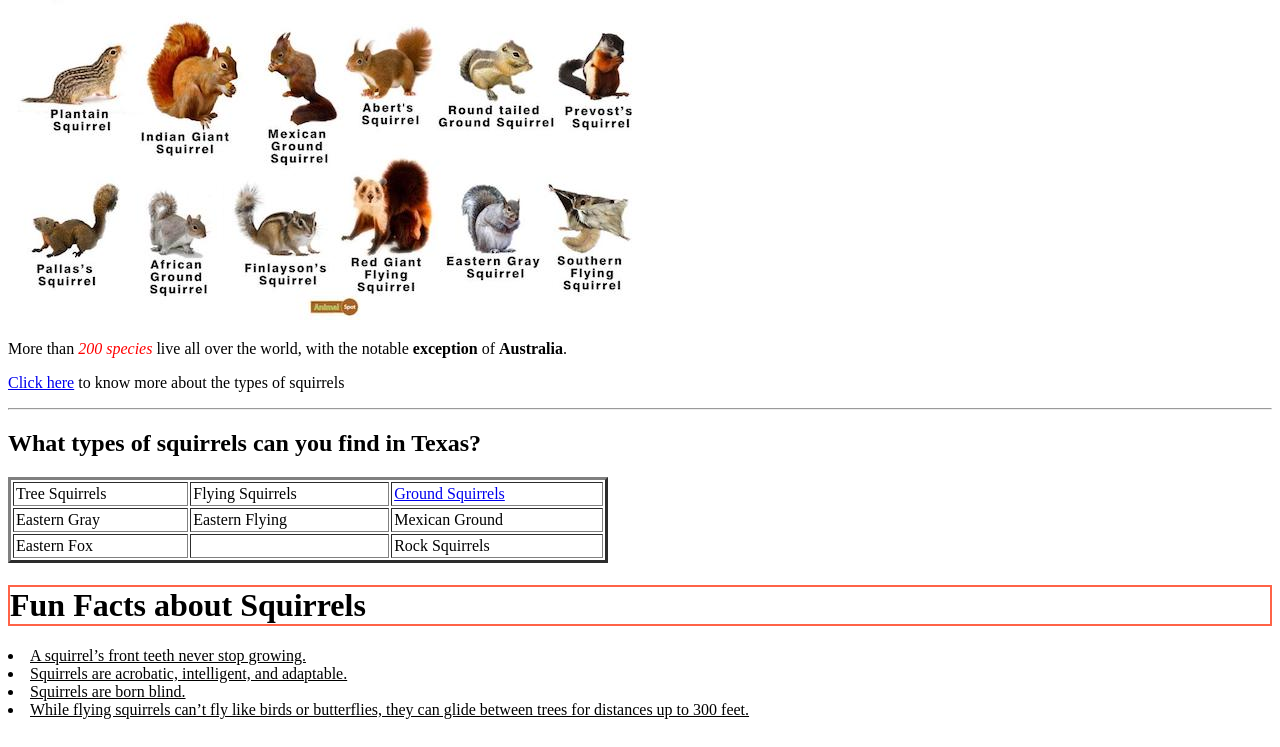
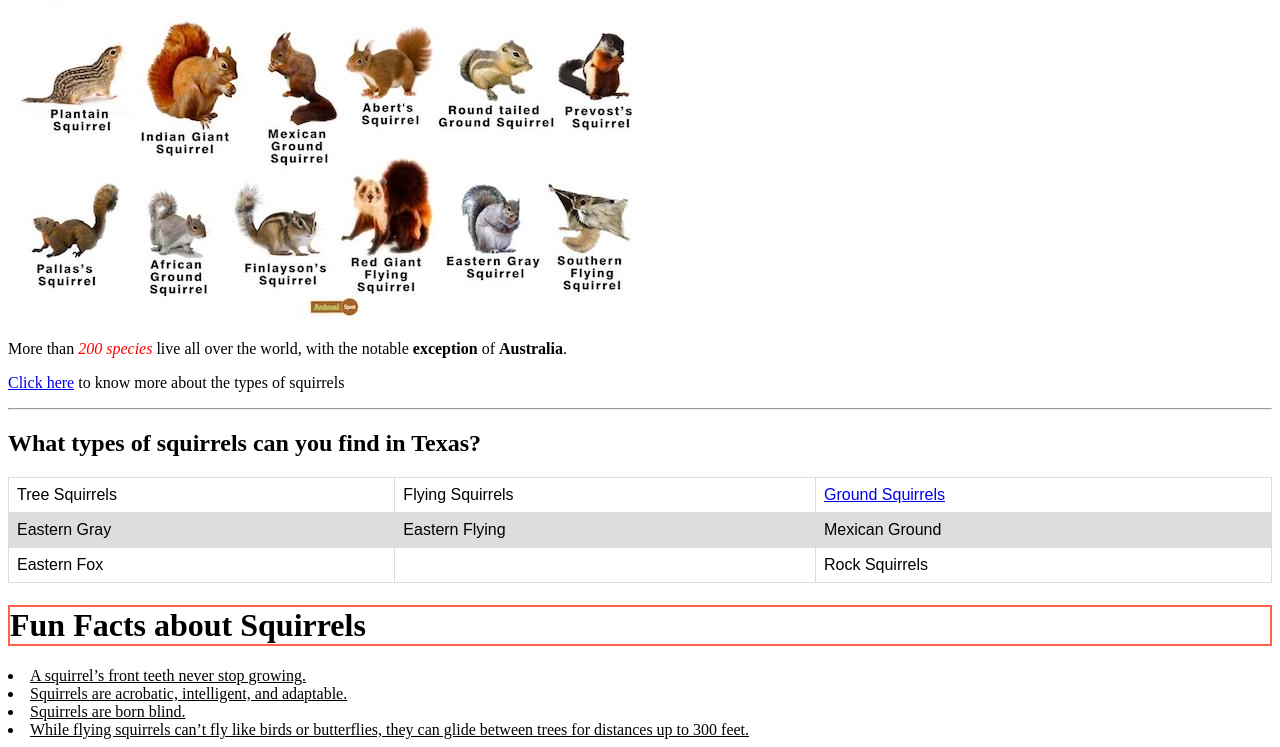
Before and after one commit to valeriadlfg/html2, a plain HTML site: page index.html in a window 1280 px wide. Shown: the part 2133-2880 px from the top of the page. Drawn offline with Linux system fonts and the light colour scheme.

Commit message:
Update index.html

```diff
--- a/index.html
+++ b/index.html
@@ -4,8 +4,26 @@
 <meta charset="UTF-8">
 <title>Squirrels</title>
 	<style>
+		table{
+			font-family: arial, sans-serif;
+  border-collapse: collapse;
+			width: 100%;}
+
+td, th {
+  border: 1px solid #dddddd;
+  text-align: left;
+  padding: 8px;
+}
+
+tr:nth-child(even) {
+  background-color: #dddddd;
+}
 		i{
 			color:red;
+
+
+
+
 		}
 	</style>
 </head>
@@ -29,8 +47,10 @@
 	<p><a href="https://www.animalspot.net/squirrel">Click here</a> to know more about the types of squirrels</p>
 
 	<hr>
+
+<table>
 	<h2>What types of squirrels can you find in Texas?</h2>
-	<table width="600" border="3" cellpadding="2">
+
   <tbody>
     <tr>
       <td>Tree Squirrels</td>
@@ -50,7 +70,7 @@
   </tbody>
 </table>
 
-	<h1 style="border:2px solid Tomato;">Fun Facts about Squirrels</h1>
+	<h1  style="border:2px solid Tomato;" id="listNames">Fun Facts about Squirrels</h1>
 
 	<u>
 		<li>A squirrel’s front teeth never stop growing. </li>
@@ -69,5 +89,8 @@
 
 
 
+
+
+
 </body>
 </html>
```
